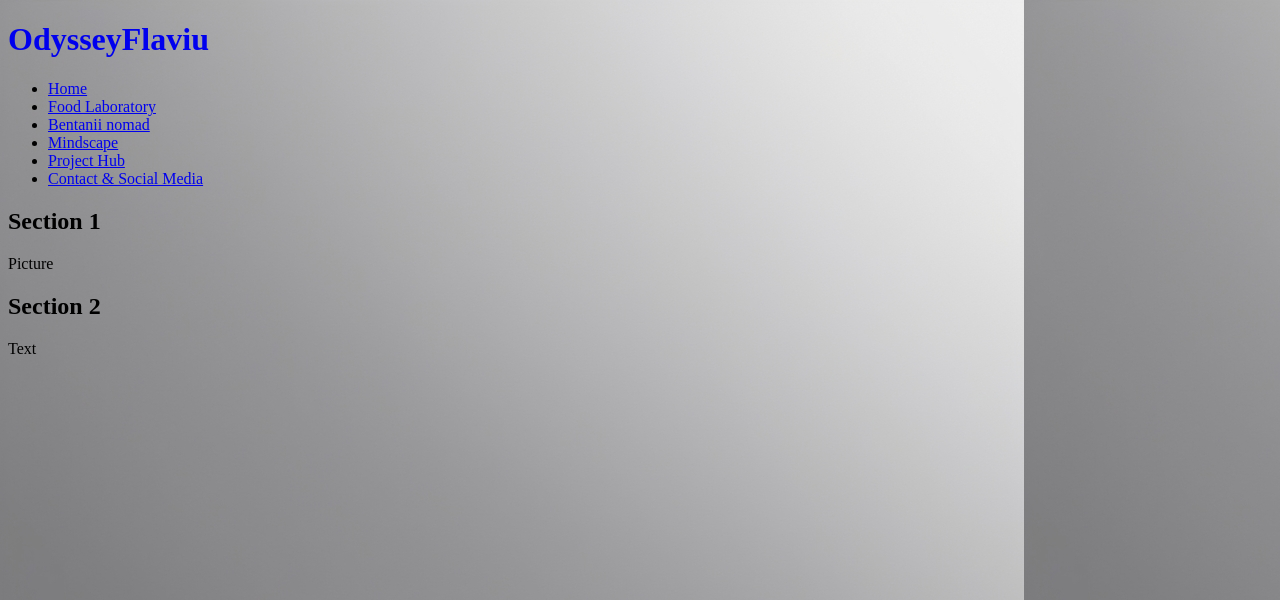
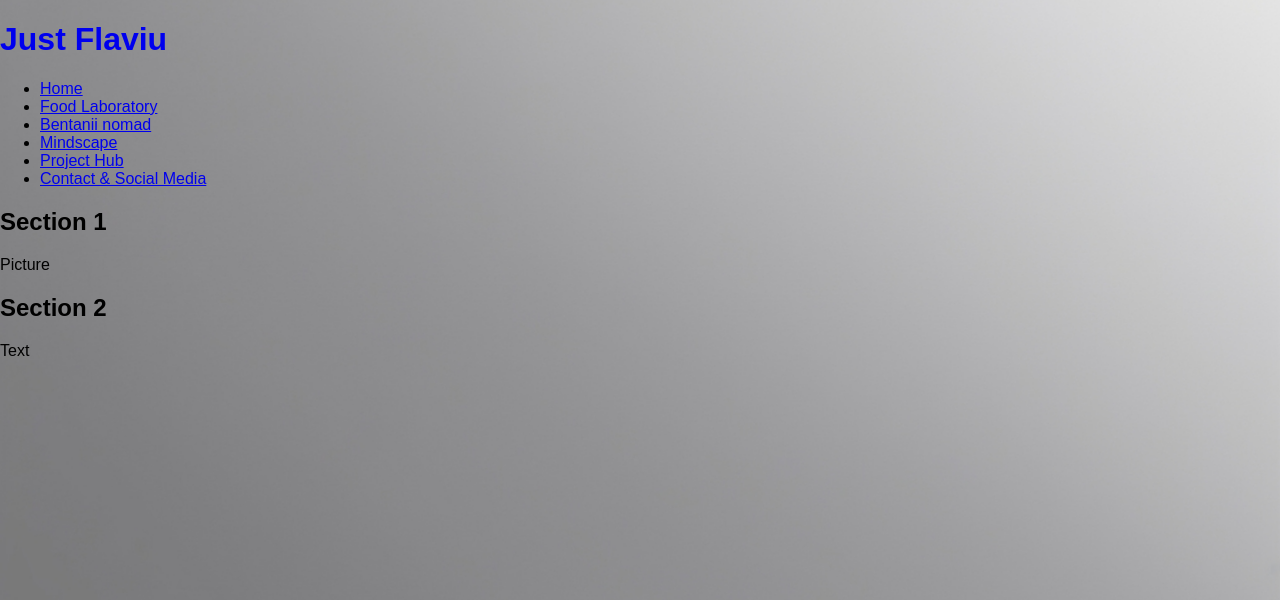
Before and after one commit to FlaviuCristian/flaviubenta.com, a PHP site: page / in a window 1280 px wide. Shown: the top 600 px of the page. Run offline with PHP 8.4, Linux system fonts and the light colour scheme.

Commit message:
background

```diff
--- a/index.html
+++ b/index.html
@@ -10,7 +10,7 @@
 <body>
 
     <header>
-        <h1><a href="index.html"  class="link-without-underline">OdysseyFlaviu</a></h1>
+        <h1><a href="index.html"  class="link-without-underline">Just Flaviu</a></h1>
         <nav class="mainmenu">
             <ul>
                 <li><a href="https://flaviubenta.com/">Home</a></li>
--- a/style.css
+++ b/style.css
@@ -1,6 +1,10 @@
 body {
   background-image: url('/resources/images/background.jpg');
-  background-repeat: repeat;
+  background-repeat: no-repeat;
+  background-size: cover;
+  background-position: center center;
+  margin: 0;
+  font-family: Arial, sans-serif;
 }
 
 .link-without-underline {
```
